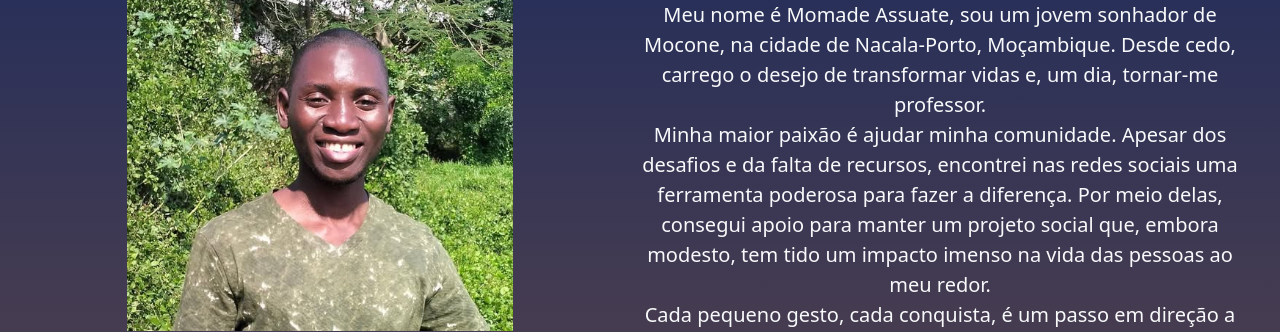
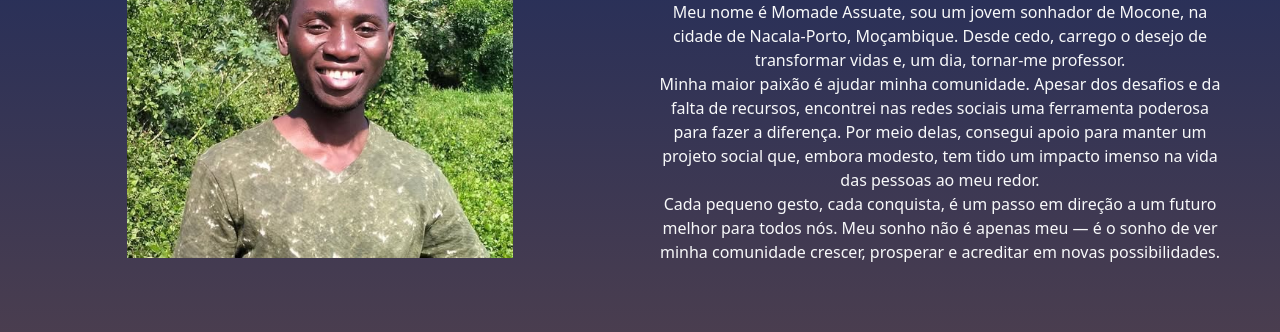
Before and after one commit to MarcioAlex-x/momade-assuate, a plain HTML site: page index.html in a window 1280 px wide. Shown: the part 328-660 px from the top of the page. Drawn offline with nearby package versions, Linux system fonts and the light colour scheme.

Commit message:
Mais ajustes

```diff
--- a/estilo.css
+++ b/estilo.css
@@ -50,7 +50,9 @@ article{
     padding-right: 40px;
 }
 .article-01 .content p{
-    font-size: 20px;
+    margin: 0 auto;
+    padding: 0 15px;
+    box-sizing: border-box;
 }
 .transformar{
     font-size: 20px;
```
